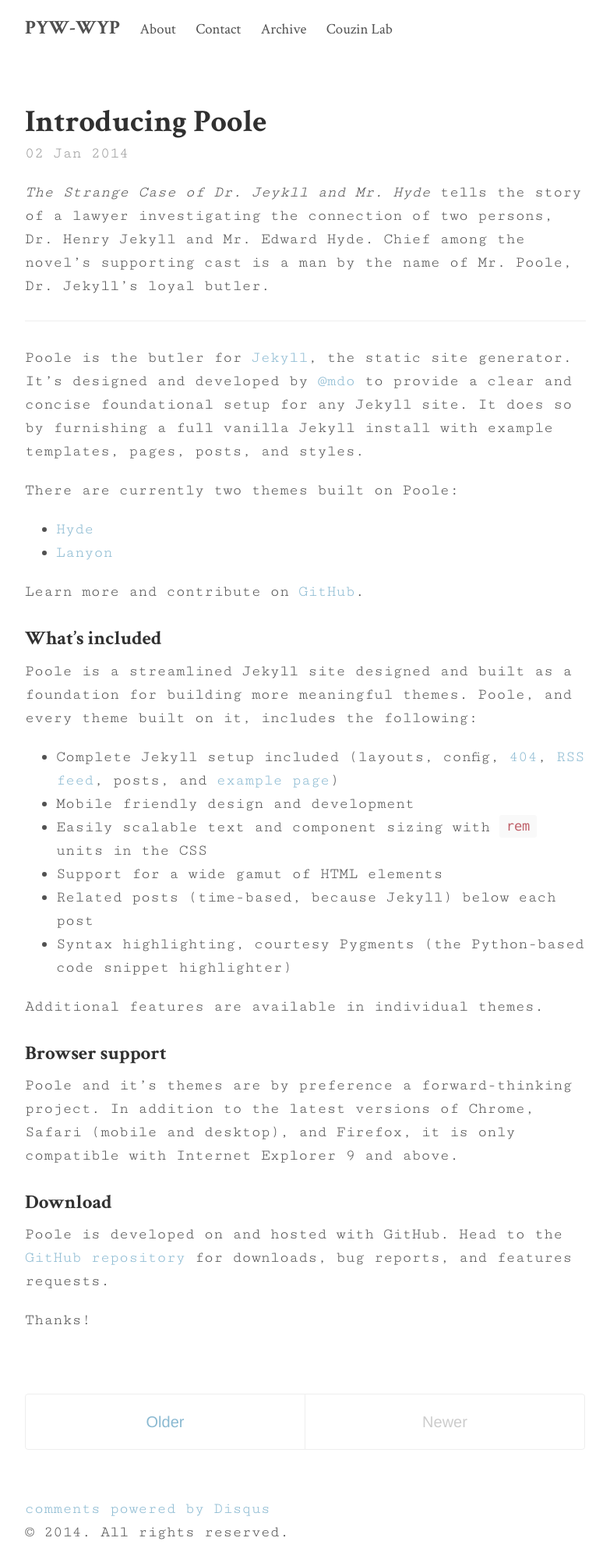
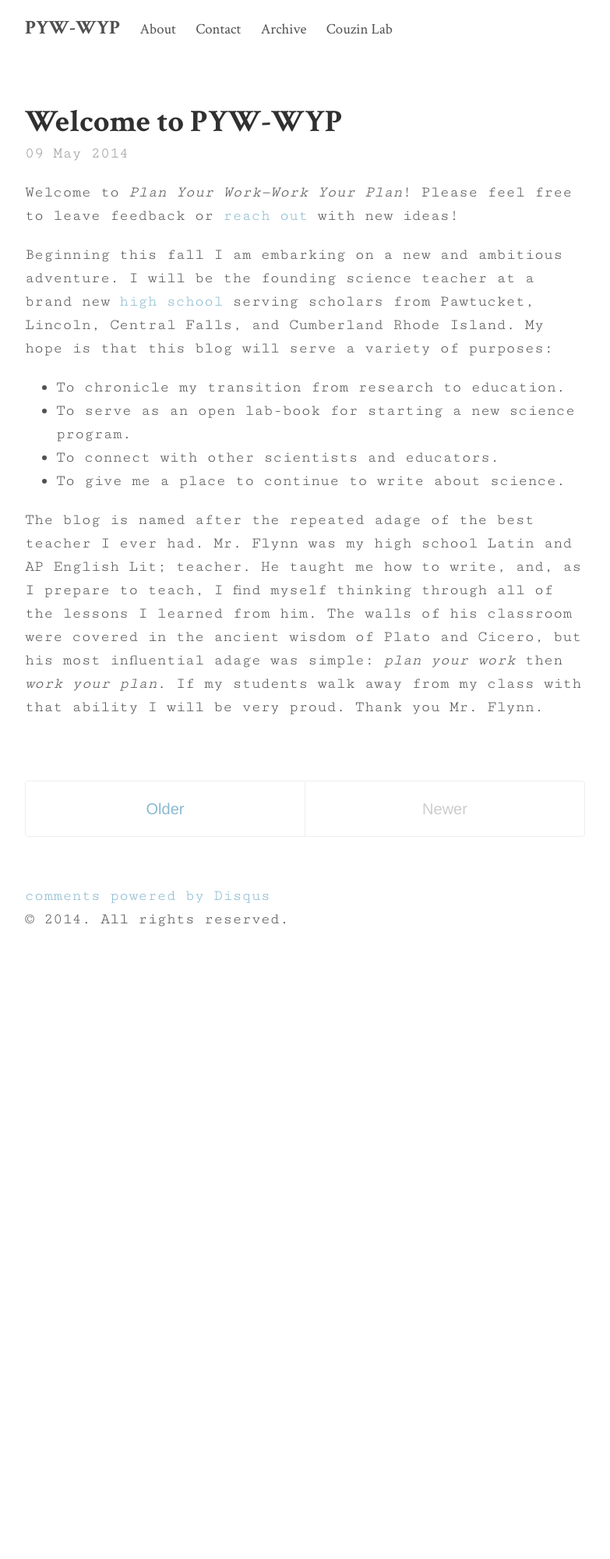
Before and after one commit to capecodcid/capecodcid.github.io, a Jekyll site: the page built from index.html, in a window 1280 px wide. Shown: the whole page at 78% size, without its empty margins (248-1031 px from the left). Built offline with Jekyll 4.4.1, drawn with Linux system fonts in a browser that asks for light colours; some web fonts are replaced; Markdown is read by kramdown in place of the engine named in the settings; the list of posts is cut into pages by our own code; comment, search, counter and statistics services are not loaded.

Commit message:
first post

```diff
--- /dev/null
+++ b/_posts/2014-05-09-welcome.md
@@ -0,0 +1,17 @@
+---
+layout: post
+title: Welcome to PYW-WYP
+description: Ecologist, Physicist, and Teacher
+tags: [welcome, saints, teaching]
+---
+
+Welcome to _Plan Your Work---Work Your Plan_!  Please feel free to leave feedback or [reach out]({{site.url}}/contact) with new ideas!
+
+Beginning this fall I am embarking on a new and ambitious adventure.  I will be the founding science teacher at a brand new [high school](http://www.blackstonevalleyprep.org) serving scholars from Pawtucket, Lincoln, Central Falls, and Cumberland Rhode Island.  My hope is that this blog will serve a variety of purposes:
+
+* To chronicle my transition from research to education.
+* To serve as an open lab-book for starting a new science program.
+* To connect with other scientists and educators.
+* To give me a place to continue to write about science.
+
+The blog is named after the repeated adage of the best teacher I ever had.  Mr. Flynn was my high school Latin and AP English Lit; teacher.  He taught me how to write, and, as I prepare to teach, I find myself thinking through all of the lessons I learned from him.  The walls of his classroom were covered in the ancient wisdom of Plato and Cicero, but his most influential adage was simple: _plan your work_ then _work your plan_.  If my students walk away from my class with that ability I will be very proud.  Thank you Mr. Flynn.
```
Also changed, not shown: _drafts/welcome.md (deleted, +0 -17 lines), about.md (+2 -2 lines).
